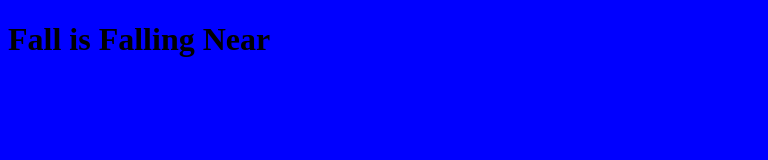
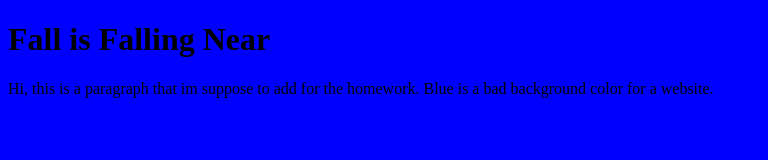
Before and after one commit to kendall1978/Fall, a website: page index.html in a window 1280 px wide. Shown: the whole page, without its empty margins (0-768 px from the left). Drawn offline with Linux system fonts and the light colour scheme.

Commit message:
Chalk Adddition

```diff
--- a/index.html
+++ b/index.html
@@ -9,5 +9,6 @@
 </head>
 <body>
     <h1>Fall is Falling Near</h1>
+    <p>Hi, this is a paragraph that im suppose to add for the homework. Blue is a bad background color for a website.</p>
 </body>
 </html>
```
Also changed, not shown: package.json (added, +22 -0 lines), 2 other files.
